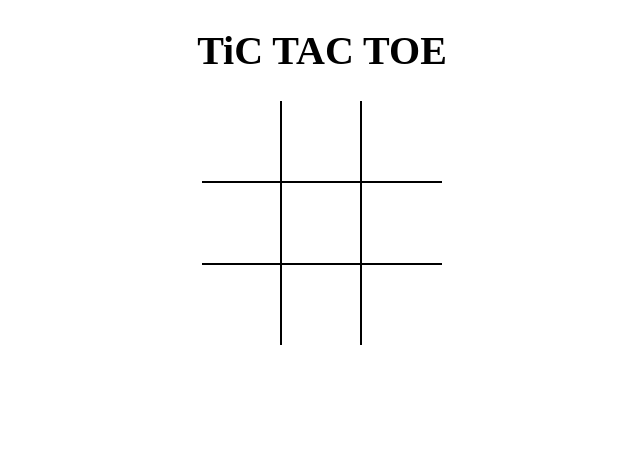
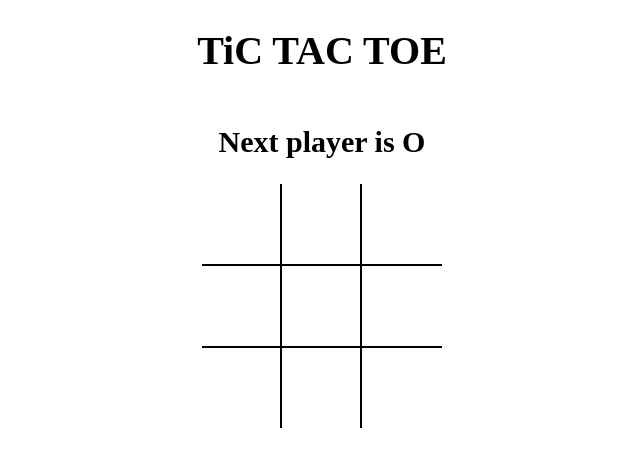
Before and after one commit to codingraj3427/TIC-TAC-TOE, a React (Vite) app: page / in a window 1280 px wide. Shown: the top 466 px of the page, without its empty margins (318-958 px from the left). Built offline with nearby package versions, Linux system fonts and the light colour scheme.

Commit message:
Added winnig logic and insert the use state in app.js

```diff
--- a/src/App.jsx
+++ b/src/App.jsx
@@ -1,13 +1,49 @@
-import React from "react";
+import React,{useState} from "react";
 import Board from "./components/Board";
+import { calculateWinner } from "./components/helper";
 import "./Style/root.scss";
 
 function App() {
+
+  const [board,setBoard]= useState(Array(9).fill(null));
+  const[isXNext,setIsNext]=useState(false);
+
+const winner=calculateWinner(board);
+
+const message= winner ? `winner is ${winner}`: `Next player is ${isXNext? 'X': 'O'}`
+
+  const handleSquareClick=(position)=>
+{
+
+     if(board[position] || winner)
+     {
+       return;
+     }
+
+      setBoard((prev)=>
+      {
+         return prev.map((square,pos)=>
+         {
+           if(pos===position)
+           {
+             return isXNext ? 'X':'O'
+           }
+
+           return square;
+         });
+
+      });
+
+      setIsNext((prev=> !prev));
+
+  };
+
   return (
 
     <div className="app">
     <h1>TiC TAC TOE</h1>
-    <Board/>
+    <h2>{message}</h2>
+    <Board board={board} handleSquareClick={handleSquareClick}/>
   </div>
     );
   }
--- a/src/components/Board.jsx
+++ b/src/components/Board.jsx
@@ -1,45 +1,18 @@
-import React,{useState} from "react";
+import React from "react";
 import Square from './Square'
 
-function Board() {
-  const [board,setBoard]= useState(Array(9).fill(null));
-  const[isXNext,setIsNext]=useState(false);
-
-
-  const handleSquareClick=(position)=>
-{
-
-     if(board[position])
-     {
-       return;
-     }
-
-      setBoard((prev)=>
-      {
-         return prev.map((square,pos)=>
-         {
-           if(pos===position)
-           {
-             return isXNext ? 'X':'O'
-           }
-
-           return square;
-         });
-
-      });
-
-      setIsNext((prev=> !prev));
-
-  };
+function Board({board,handleSquareClick}) {
 
 
   const renderSquare=(position)=>
   {
     return (
 
-      <Square  value={board[position]} onClick={()=> handleSquareClick(position)}/>
-      )
-  }
+
+       <Square value={board[position]} onClick={()=> handleSquareClick(position)}
+       />
+      );
+  };
 
 
   return (
--- /dev/null
+++ b/src/components/helper.jsx
@@ -0,0 +1,19 @@
+export function calculateWinner(squares) {
+  const lines = [
+    [0, 1, 2],
+    [3, 4, 5],
+    [6, 7, 8],
+    [0, 3, 6],
+    [1, 4, 7],
+    [2, 5, 8],
+    [0, 4, 8],
+    [2, 4, 6],
+  ];
+  for (let i = 0; i < lines.length; i++) {
+    const [a, b, c] = lines[i];
+    if (squares[a] && squares[a] === squares[b] && squares[a] === squares[c]) {
+      return squares[a];
+    }
+  }
+  return null;
+}
```
